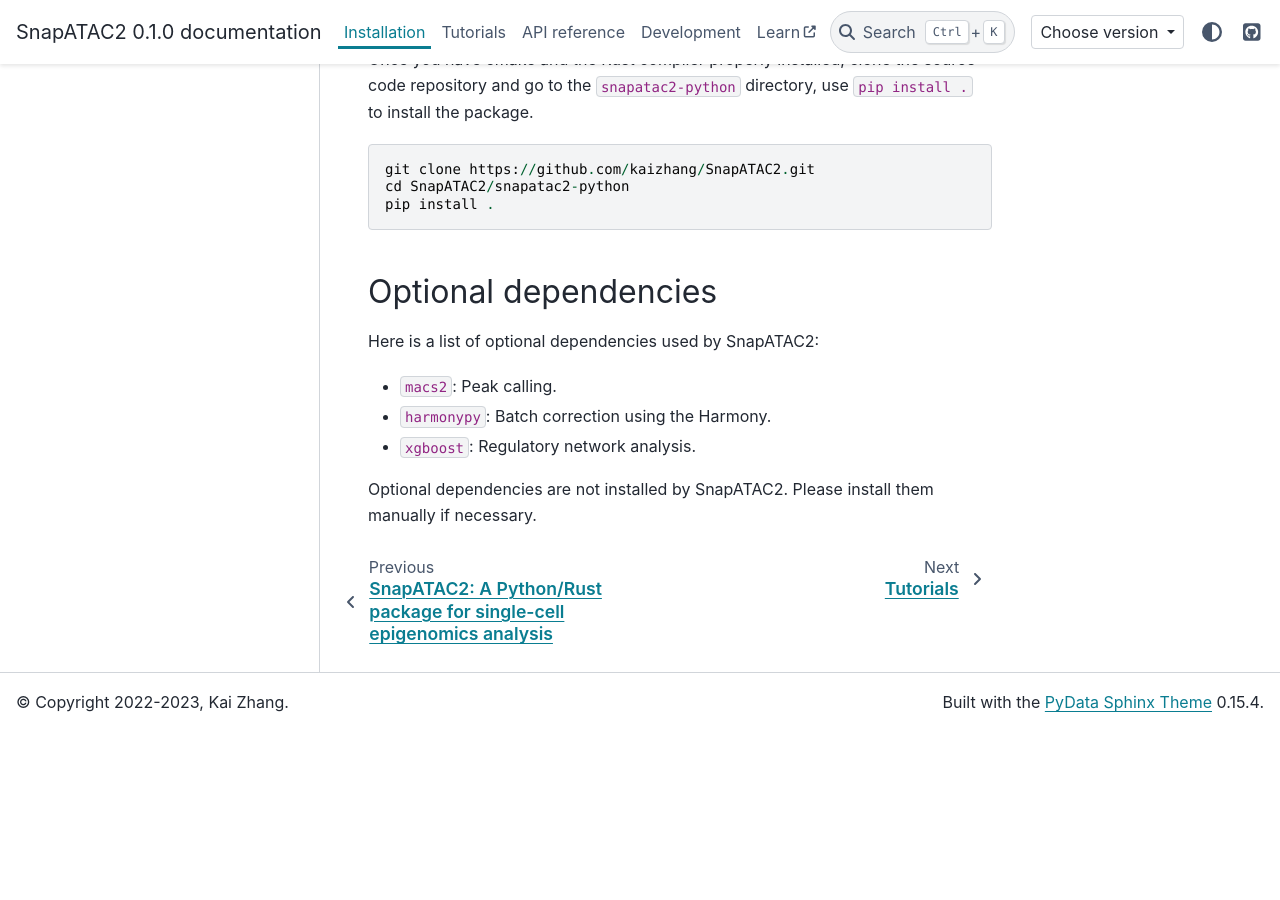
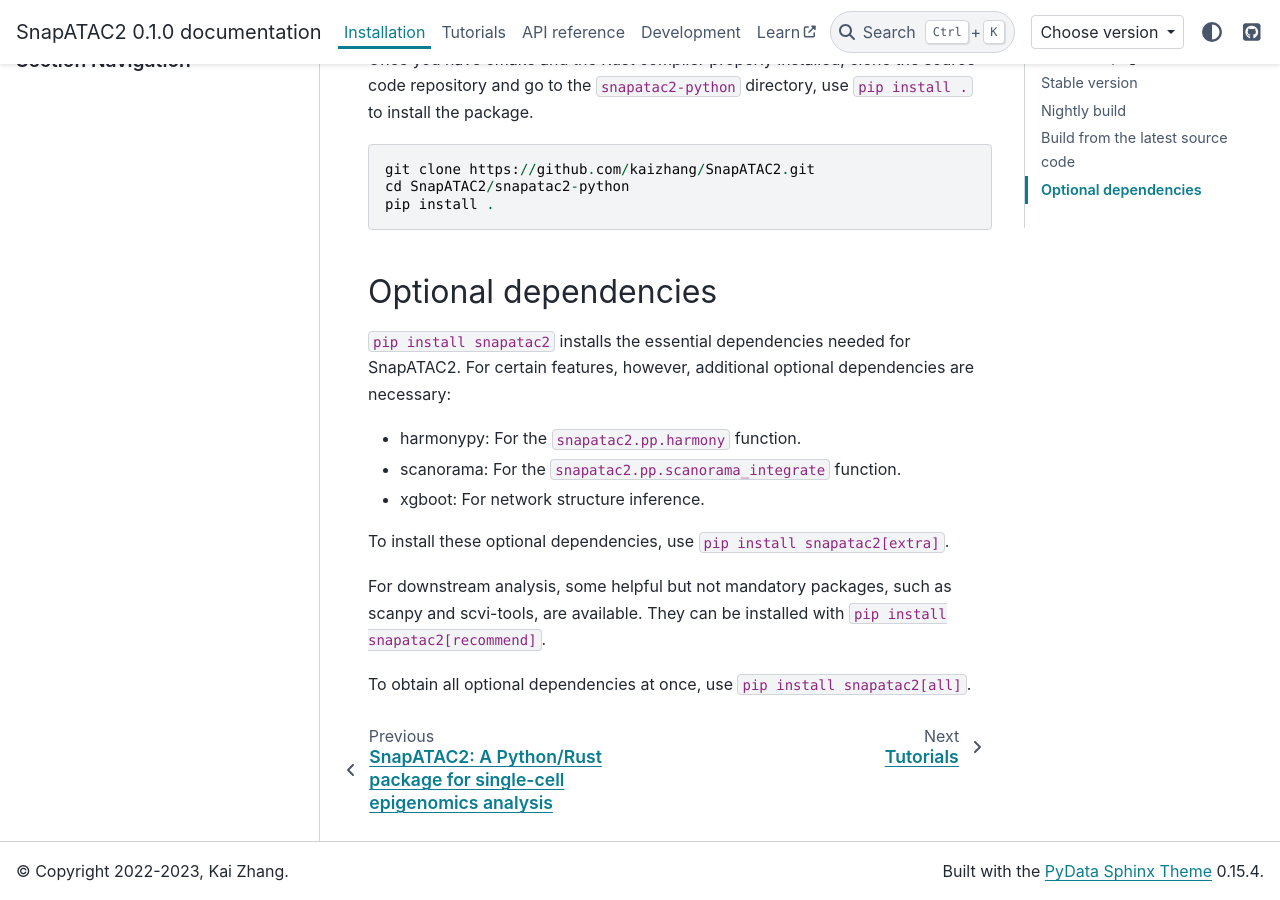
Before and after one commit to kaizhang/SnapATAC2, a Sphinx documentation site: the page built from docs/install.md, in a window 1280 px wide and 900 px high, scrolled down 1323 px. Built offline with Sphinx 7.4.7 and the PyData theme 0.15.4, drawn with Linux system fonts in a browser that asks for light colours; pages that are not in the unit, such as notebooks, are missing from menus; the version number is read from the project's files by our own code; before the commit the page ends 2055 px from its top, so only the background shows below that.

Commit message:
document extra dependencies

```diff
--- a/docs/install.md
+++ b/docs/install.md
@@ -69,11 +69,16 @@ pip install .
 Optional dependencies
 ---------------------
 
-Here is a list of optional dependencies used by SnapATAC2:
+`pip install snapatac2` installs the essential dependencies needed for SnapATAC2.
+For certain features, however, additional optional dependencies are necessary:
 
-- `macs2`: Peak calling.
-- `harmonypy`: Batch correction using the Harmony.
-- `xgboost`: Regulatory network analysis.
+- harmonypy: For the `snapatac2.pp.harmony` function.
+- scanorama: For the `snapatac2.pp.scanorama_integrate` function.
+- xgboot: For network structure inference.
 
-Optional dependencies are not installed by SnapATAC2. Please install them
-manually if necessary.
+To install these optional dependencies, use `pip install snapatac2[extra]`.
+
+For downstream analysis, some helpful but not mandatory packages, such as scanpy and scvi-tools, are available.
+They can be installed with `pip install snapatac2[recommend]`.
+
+To obtain all optional dependencies at once, use `pip install snapatac2[all]`.
```
Also changed, not shown: 1 other file.
